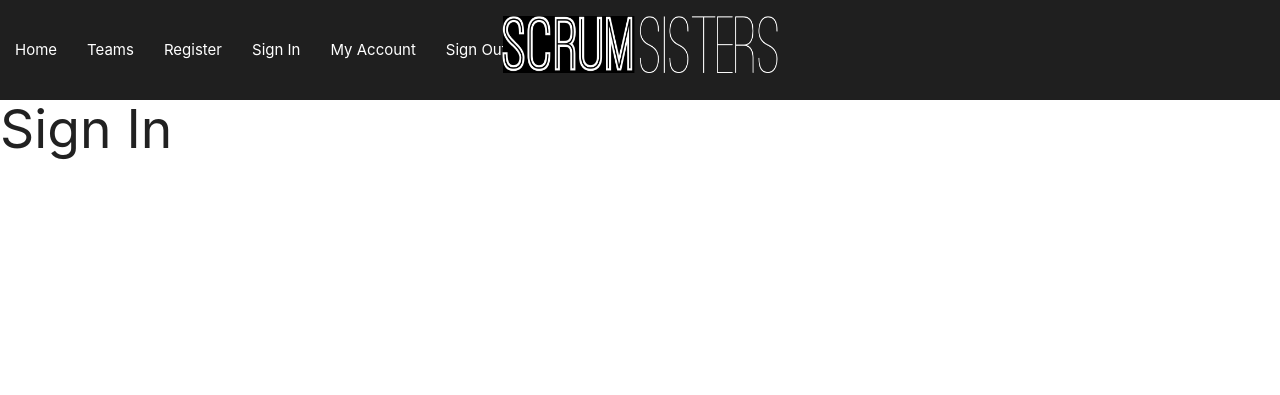
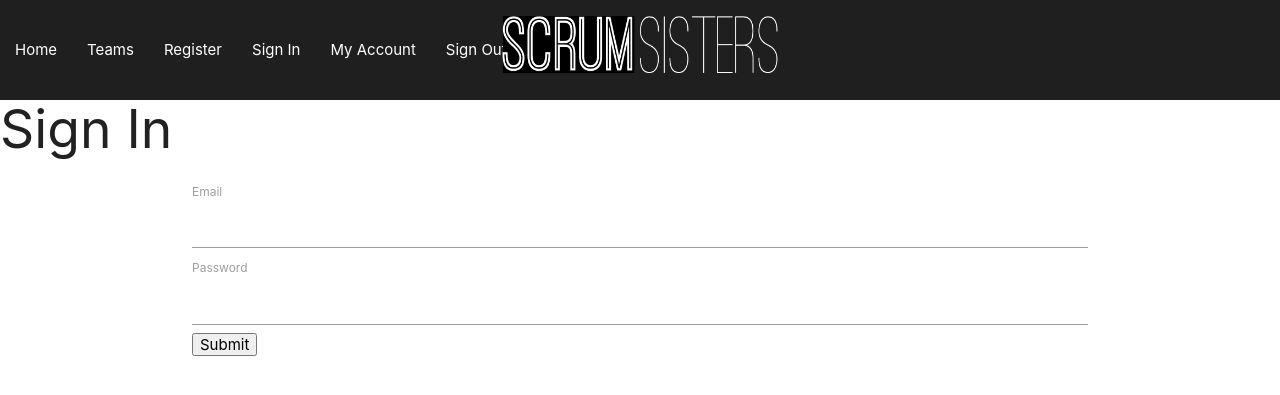
Before and after one commit to abz2489/scrum-sisters, a Flask app: page /signin in a window 1280 px wide. Shown: the top 395 px of the page. Run offline with Flask 2, Linux system fonts and the light colour scheme; some libraries are stand-ins or nearby versions.

Commit message:
Build html sign in form

```diff
--- a/scrumsisters/templates/signin.html
+++ b/scrumsisters/templates/signin.html
@@ -2,5 +2,18 @@
 {% block content %}
 <h2> Sign In</h2>
 
+<div class="container">
+    <form method="POST">
+        {{ form.hidden_tag() }}
+
+        {{ form.email.label }}
+        {{ form.email() }}
+
+        {{ form.password.label }}
+        {{ form.password() }}
+
+        {{ form.submit() }}
+    </form>
+</div>
 
 {% endblock %}
```
